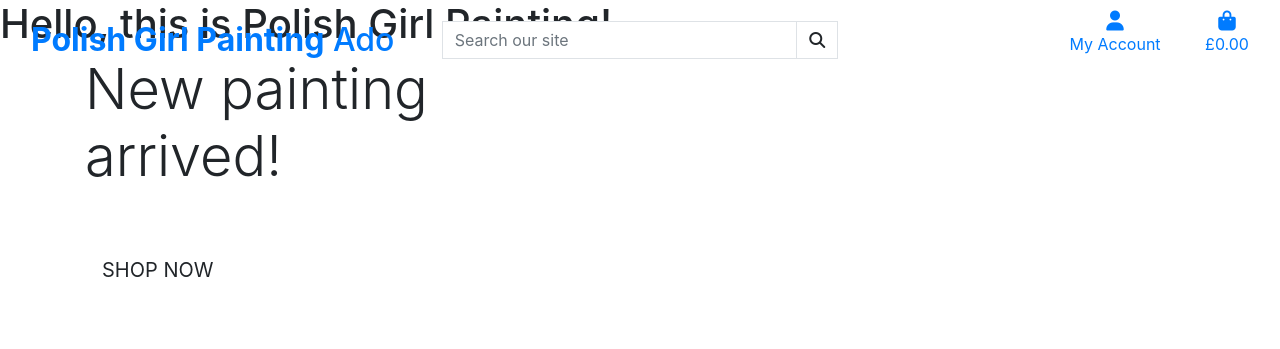
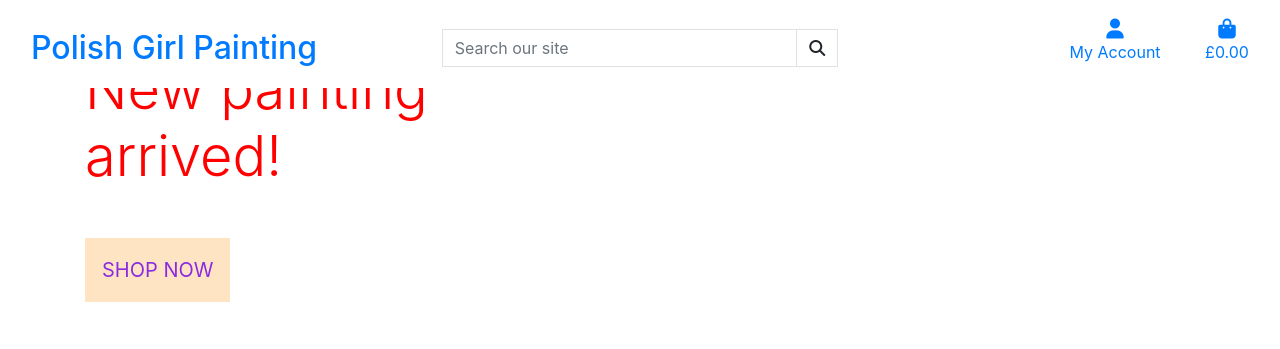
Before and after one commit to KarMiles/polish-girl-painting, a Django app: page / in a window 1280 px wide. Shown: the top 349 px of the page. Run offline with Django 3.2, Linux system fonts and the light colour scheme; some libraries are stand-ins or nearby versions.

Commit message:
Try to connect base.css

```diff
--- a/pgp_project/urls.py
+++ b/pgp_project/urls.py
@@ -15,9 +15,11 @@ Including another URLconf
 """
 from django.contrib import admin
 from django.urls import path, include
+from django.conf import settings
+from django.conf.urls.static import static
 
 urlpatterns = [
     path('admin/', admin.site.urls),
     path('accounts/', include('allauth.urls')),
     path('', include('home.urls')),
-]
+] + static(settings.MEDIA_URL, document_root=settings.MEDIA_ROOT)
--- /dev/null
+++ b/static/css/base.css
@@ -0,0 +1,8 @@
+.shop-now-button {
+    color: blueviolet !important;
+    background: bisque !important;
+}
+
+body {
+    color: red;
+}
--- a/templates/base.html
+++ b/templates/base.html
@@ -17,7 +17,9 @@
         {% block corecss %}
             <!-- Bootstrap CSS -->
             <link rel="stylesheet" href="https://cdn.jsdelivr.net/npm/bootstrap@4.4.1/dist/css/bootstrap.min.css" integrity="sha384-Vkoo8x4CGsO3+Hhxv8T/Q5PaXtkKtu6ug5TOeNV6gBiFeWPGFN9MuhOf23Q9Ifjh" crossorigin="anonymous">
+            <!-- Google Fonts -->
             <link rel="stylesheet" href="https://fonts.googleapis.com/css?family=Lato&display=swap">
+            <!-- Custom CSS -->
             <link rel="stylesheet" href="{% static 'css/base.css' %}">
         {% endblock %}
 
@@ -25,6 +27,7 @@
         {% endblock %}
 
         {% block corejs %}
+            <!-- Fontawesome -->
             <script src="https://kit.fontawesome.com/fd5a8746d1.js" crossorigin="anonymous"></script>
             <!-- Optional JavaScript -->
             <!-- jQuery first, then Popper.js, then Bootstrap JS -->
@@ -46,11 +49,11 @@
         <h1>Hello, this is Polish Girl Painting!</h1>
 
         <header class="container-fluid fixed-top">
-            <div class="row">
+            <div id="topnav" class="row bg-white pt-lg-2 d-none d-lg-flex">
                 <div class="col-12 col-lg-4 my-auto py-1 py-lg-0 text-center text-lg-left">
                     <a href="{% url 'home' %}" class="nav-link main-logo-link">
                         <h2 class="logo-font text-black my-0">
-                            <strong>Polish Girl Painting</strong> Ado
+                            Polish Girl Painting
                         </h2>
                     </a>
                 </div>
```
Also changed, not shown: pgp_project/settings.py (+7 -0 lines).
